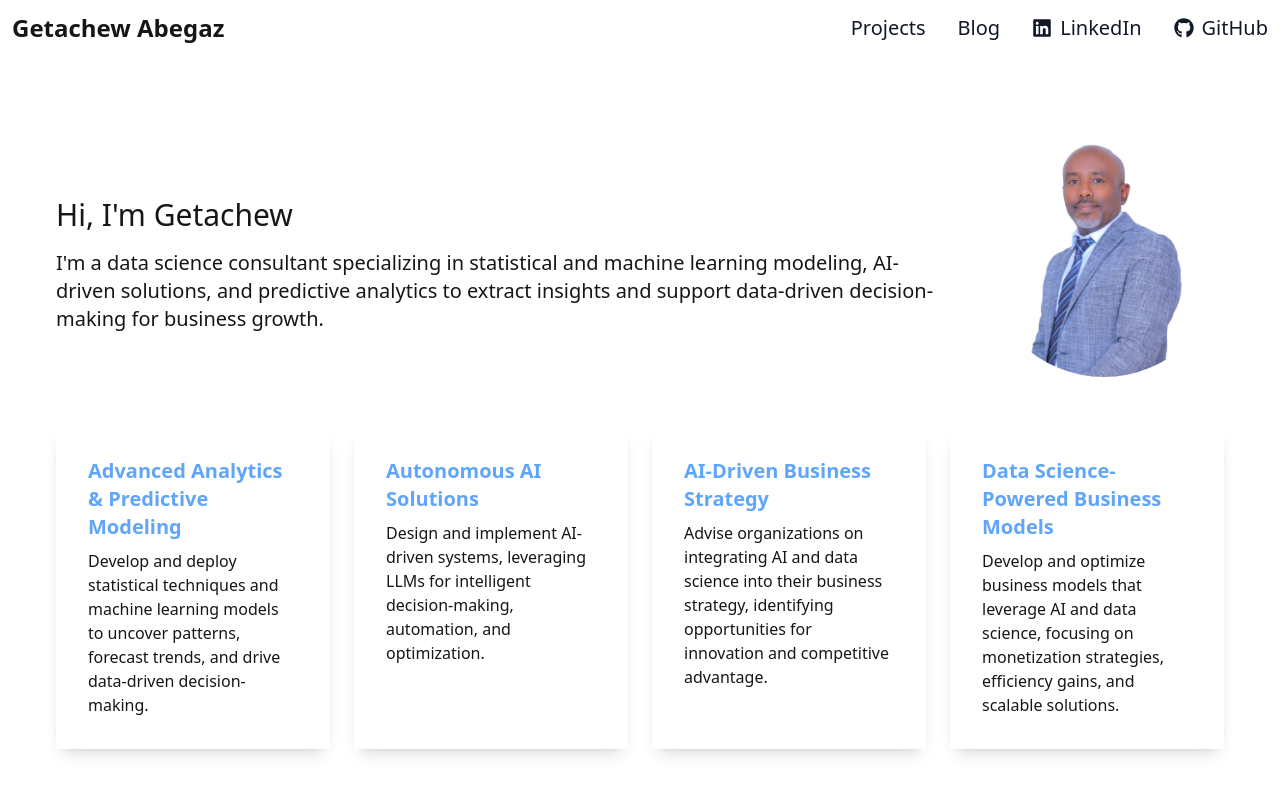
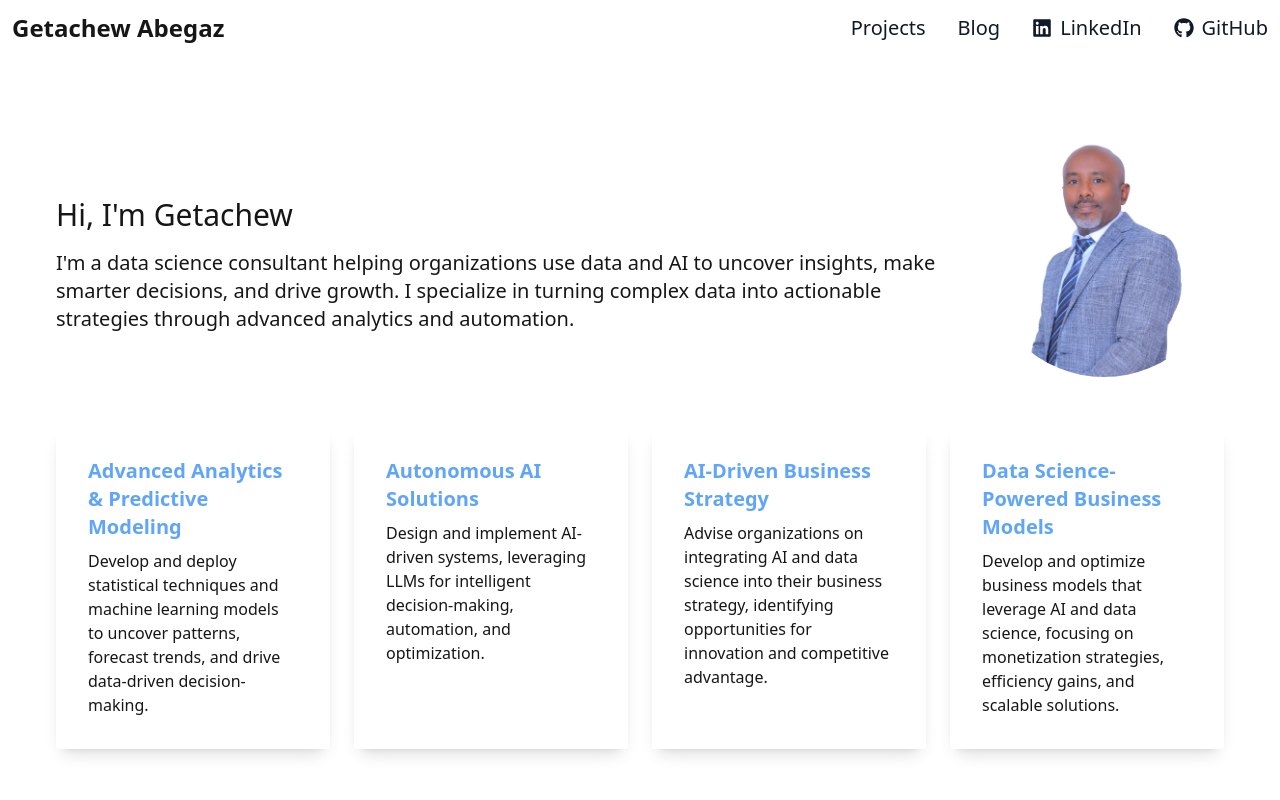
Before and after one commit to gabegaz/gabegaz.github.io, a Next.js app: page / in a window 1280 px wide. Shown: the top 800 px of the page. Built offline with nearby package versions, Linux system fonts and the light colour scheme.

Commit message:
role description edited

```diff
--- a/app/page.tsx
+++ b/app/page.tsx
@@ -18,7 +18,7 @@ export default function Home() {
           <h1 className="text-2xl md:text-3xl font-normal mb-4">
             Hi, I&apos;m <span className="">Getachew</span></h1>
           <p className="text-lg md:text-xl mb-4">
-            I&apos;m a data science consultant specializing in statistical and machine learning modeling, AI-driven solutions, and predictive analytics to extract insights and support data-driven decision-making for business growth.
+            I&apos;m a data science consultant helping organizations use data and AI to uncover insights, make smarter decisions, and drive growth. I specialize in turning complex data into actionable strategies through advanced analytics and automation.
           </p>
         </div>
 
```
